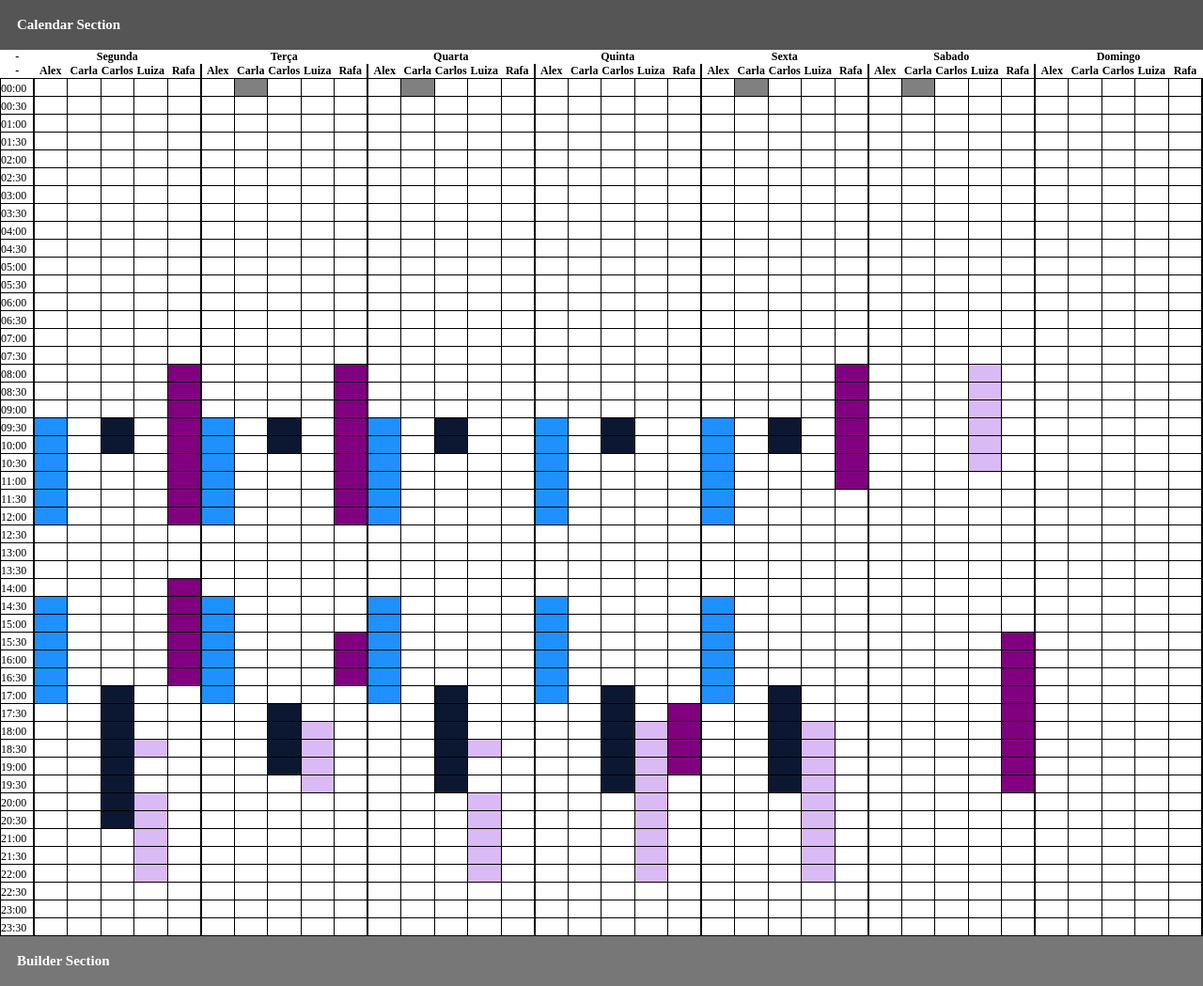
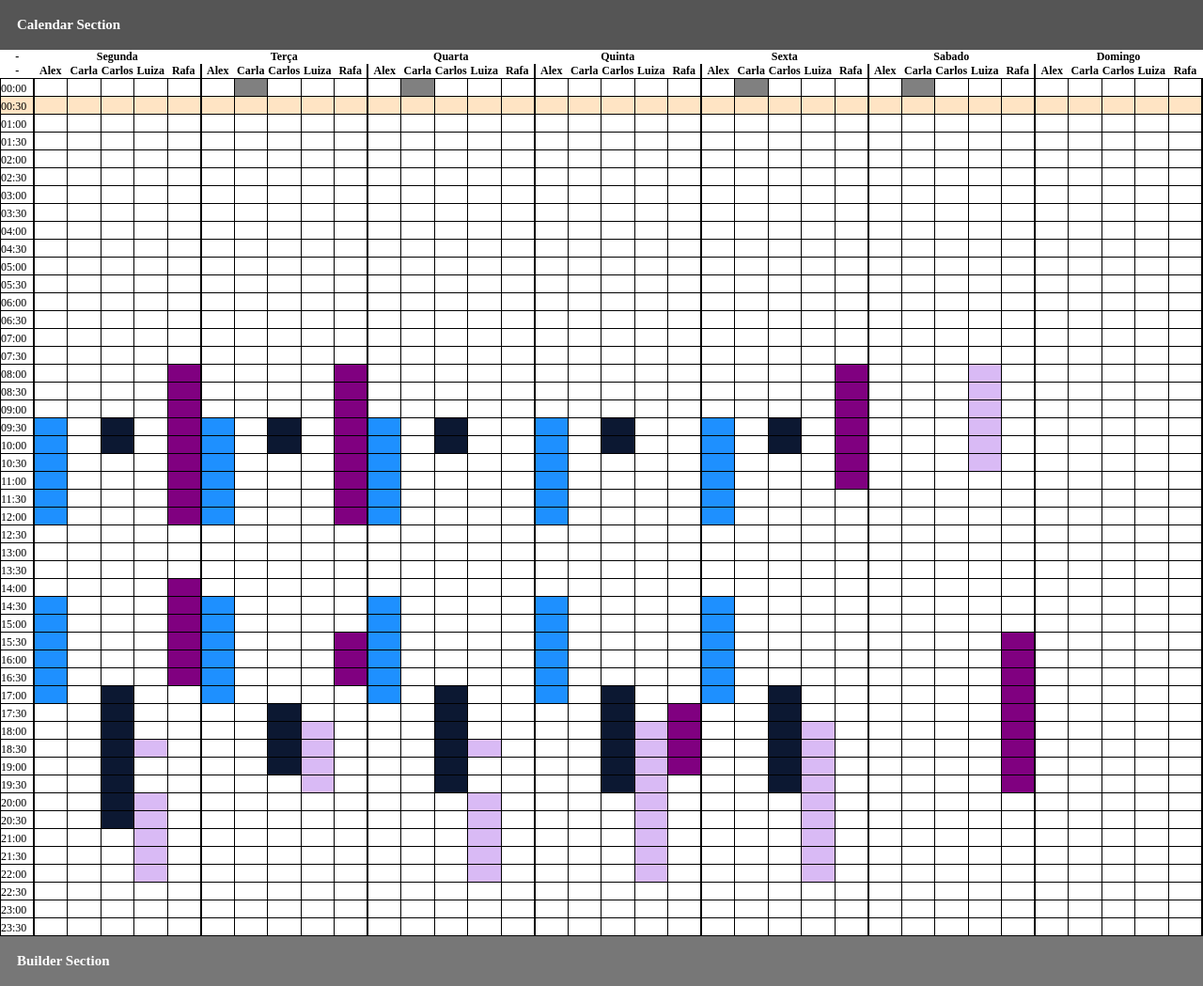
Before and after one commit to chap0lin/shared-calendar, a plain HTML site: page index.html in a window 1280 px wide. Shown: the whole page at 94% size. Drawn offline with Linux system fonts and the light colour scheme.

Commit message:
adding time tracker

```diff
--- a/index.html
+++ b/index.html
@@ -74,6 +74,13 @@
 
     td:nth-child(5n+1){
       border-right: 2px solid black;
+    }
+
+    tr + .active{
+      background-color: gray;
+    }
+    tr + .now {
+      background-color: bisque;
     }
   </style>
   <script defer src="builder.js"></script>
@@ -191,9 +198,19 @@
               const row = document.createElement("tr")
 
               const tdtime = document.createElement("td")
+              const nowH = new Date().getHours()
+              const nowM = new Date().getMinutes()
+              const matchTime =`${nowH < 10? '0' + nowH : nowH}:${nowM < 30? '00' : '30'}`
+
               tdtime.innerText = t
+              tdtime.addEventListener("click", () => {
+                tdtime.parentElement.classList.toggle("active")
+              })
 
               row.appendChild(tdtime)
+
+              if(t === matchTime)
+                tdtime.parentElement.classList.add("now")
 
               for(let i=0; i<35; i++){
                 const td = document.createElement("td")
@@ -204,44 +221,6 @@
             })
 
           </script>
-          <!-- <tr>
-            <td>00:00</td>
-            <td class="d"></td>
-            <td class="d"></td>
-            <td class="d"></td>
-            <td class="d"></td>
-            <td class="d"></td>
-            <td class="d"></td>
-            <td class="d"></td>
-            <td class="d"></td>
-            <td class="d"></td>
-            <td class="d"></td>
-            <td class="d"></td>
-            <td class="d"></td>
-            <td class="d"></td>
-            <td class="d"></td>
-            <td class="d"></td>
-            <td class="d"></td>
-            <td class="d"></td>
-            <td class="d"></td>
-            <td class="d"></td>
-            <td class="d"></td>
-            <td class="d"></td>
-            <td class="d"></td>
-            <td class="d"></td>
-            <td class="d"></td>
-            <td class="d"></td>
-            <td class="d"></td>
-            <td class="d"></td>
-            <td class="d"></td>
-            <td class="d"></td>
-            <td class="d"></td>
-            <td class="d"></td>
-            <td class="d"></td>
-            <td class="d"></td>
-            <td class="d"></td>
-            <td class="d"></td>
-          </tr> -->
         </tbody>
       </table>
     </div>
```
